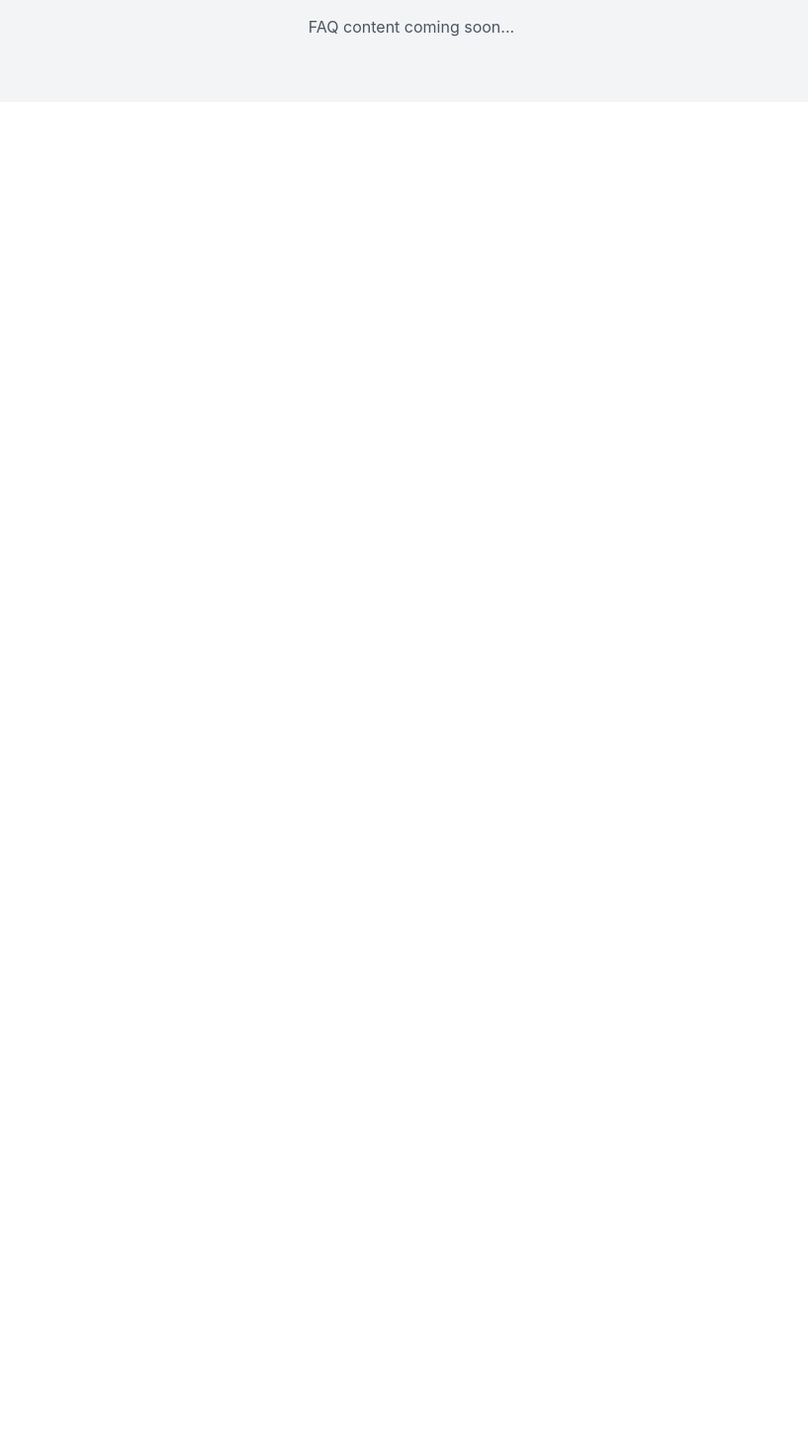
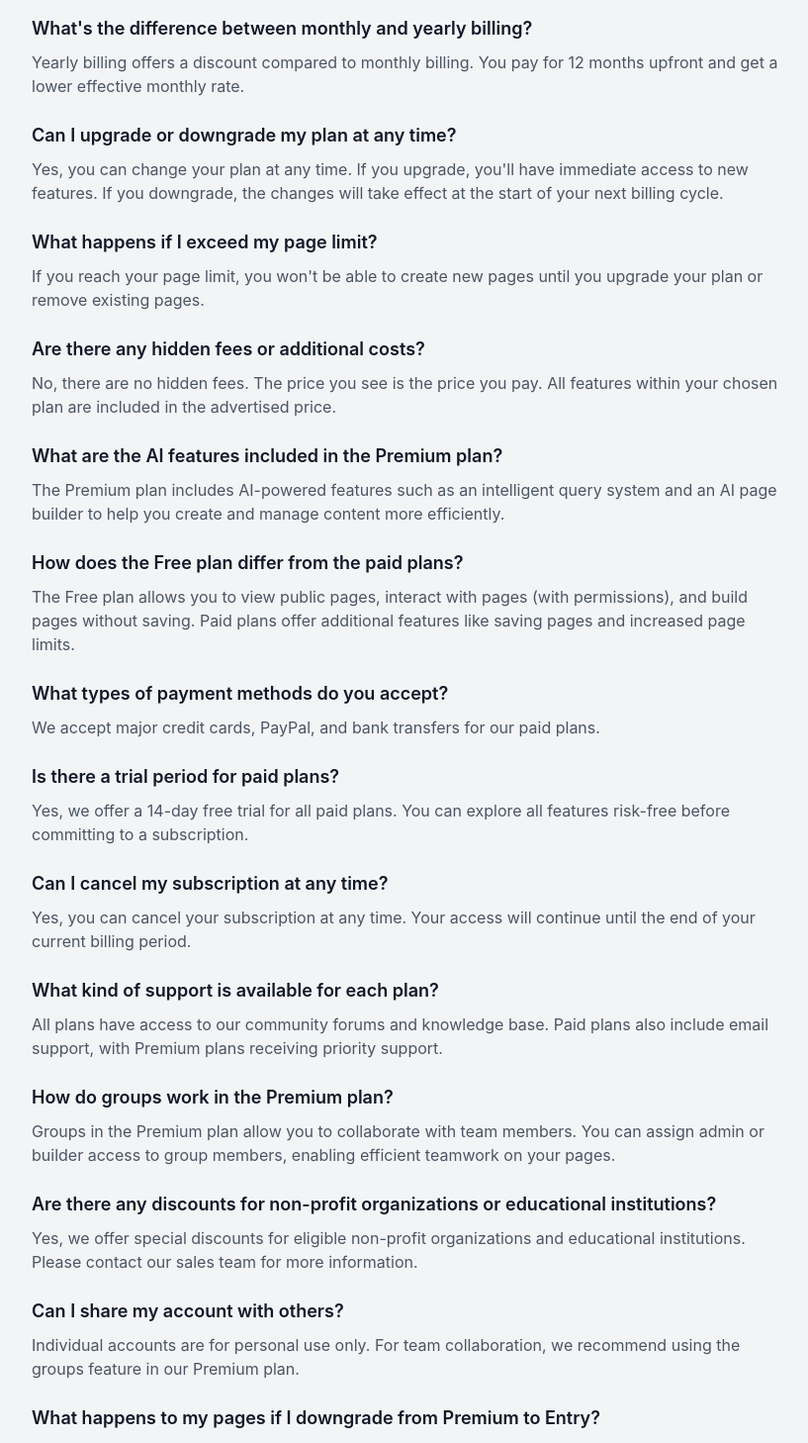
Before and after one commit to cyberjungle-io/subconnect, a React (Create React App) app: page /pricing in a window 1280 px wide. Shown: the part 860-2318 px from the top of the page at 99% size, without its empty margins (224-1041 px from the left). Before the commit the page ends 963 px from the top, so only its background shows below. Built offline with nearby package versions, Linux system fonts and the light colour scheme.

Commit message:
Pricing page FAQ items

```diff
--- a/src/pages/PricingPage.jsx
+++ b/src/pages/PricingPage.jsx
@@ -39,9 +39,64 @@ const PricingTier = ({ title, monthlyPrice, yearlyPrice, features, isPopular, is
 const FAQSection = () => (
   <div className="mt-20">
     <h2 className="text-3xl font-extrabold text-gray-900 mb-8 text-center">Frequently Asked Questions</h2>
-    <div className="max-w-3xl mx-auto">
-      {/* FAQ items will go here */}
-      <p className="text-center text-gray-600">FAQ content coming soon...</p>
+    <div className="max-w-3xl mx-auto space-y-6">
+      <div>
+        <h3 className="text-lg font-semibold text-gray-900">What's the difference between monthly and yearly billing?</h3>
+        <p className="mt-2 text-gray-600">Yearly billing offers a discount compared to monthly billing. You pay for 12 months upfront and get a lower effective monthly rate.</p>
+      </div>
+      <div>
+        <h3 className="text-lg font-semibold text-gray-900">Can I upgrade or downgrade my plan at any time?</h3>
+        <p className="mt-2 text-gray-600">Yes, you can change your plan at any time. If you upgrade, you'll have immediate access to new features. If you downgrade, the changes will take effect at the start of your next billing cycle.</p>
+      </div>
+      <div>
+        <h3 className="text-lg font-semibold text-gray-900">What happens if I exceed my page limit?</h3>
+        <p className="mt-2 text-gray-600">If you reach your page limit, you won't be able to create new pages until you upgrade your plan or remove existing pages.</p>
+      </div>
+      <div>
+        <h3 className="text-lg font-semibold text-gray-900">Are there any hidden fees or additional costs?</h3>
+        <p className="mt-2 text-gray-600">No, there are no hidden fees. The price you see is the price you pay. All features within your chosen plan are included in the advertised price.</p>
+      </div>
+      <div>
+        <h3 className="text-lg font-semibold text-gray-900">What are the AI features included in the Premium plan?</h3>
+        <p className="mt-2 text-gray-600">The Premium plan includes AI-powered features such as an intelligent query system and an AI page builder to help you create and manage content more efficiently.</p>
+      </div>
+      <div>
+        <h3 className="text-lg font-semibold text-gray-900">How does the Free plan differ from the paid plans?</h3>
+        <p className="mt-2 text-gray-600">The Free plan allows you to view public pages, interact with pages (with permissions), and build pages without saving. Paid plans offer additional features like saving pages and increased page limits.</p>
+      </div>
+      <div>
+        <h3 className="text-lg font-semibold text-gray-900">What types of payment methods do you accept?</h3>
+        <p className="mt-2 text-gray-600">We accept major credit cards, PayPal, and bank transfers for our paid plans.</p>
+      </div>
+      <div>
+        <h3 className="text-lg font-semibold text-gray-900">Is there a trial period for paid plans?</h3>
+        <p className="mt-2 text-gray-600">Yes, we offer a 14-day free trial for all paid plans. You can explore all features risk-free before committing to a subscription.</p>
+      </div>
+      <div>
+        <h3 className="text-lg font-semibold text-gray-900">Can I cancel my subscription at any time?</h3>
+        <p className="mt-2 text-gray-600">Yes, you can cancel your subscription at any time. Your access will continue until the end of your current billing period.</p>
+      </div>
+      <div>
+        <h3 className="text-lg font-semibold text-gray-900">What kind of support is available for each plan?</h3>
+        <p className="mt-2 text-gray-600">All plans have access to our community forums and knowledge base. Paid plans also include email support, with Premium plans receiving priority support.</p>
+      </div>
+      <div>
+        <h3 className="text-lg font-semibold text-gray-900">How do groups work in the Premium plan?</h3>
+        <p className="mt-2 text-gray-600">Groups in the Premium plan allow you to collaborate with team members. You can assign admin or builder access to group members, enabling efficient teamwork on your pages.</p>
+      </div>
+      <div>
+        <h3 className="text-lg font-semibold text-gray-900">Are there any discounts for non-profit organizations or educational institutions?</h3>
+        <p className="mt-2 text-gray-600">Yes, we offer special discounts for eligible non-profit organizations and educational institutions. Please contact our sales team for more information.</p>
+      </div>
+      <div>
+        <h3 className="text-lg font-semibold text-gray-900">Can I share my account with others?</h3>
+        <p className="mt-2 text-gray-600">Individual accounts are for personal use only. For team collaboration, we recommend using the groups feature in our Premium plan.</p>
+      </div>
+      <div>
+        <h3 className="text-lg font-semibold text-gray-900">What happens to my pages if I downgrade from Premium to Entry?</h3>
+        <p className="mt-2 text-gray-600">If you have more than 10 pages when downgrading, you'll need to remove excess pages to comply with the Entry plan limit. Your remaining pages and their content will be preserved.</p>
+      </div>
+
     </div>
   </div>
 );
```
